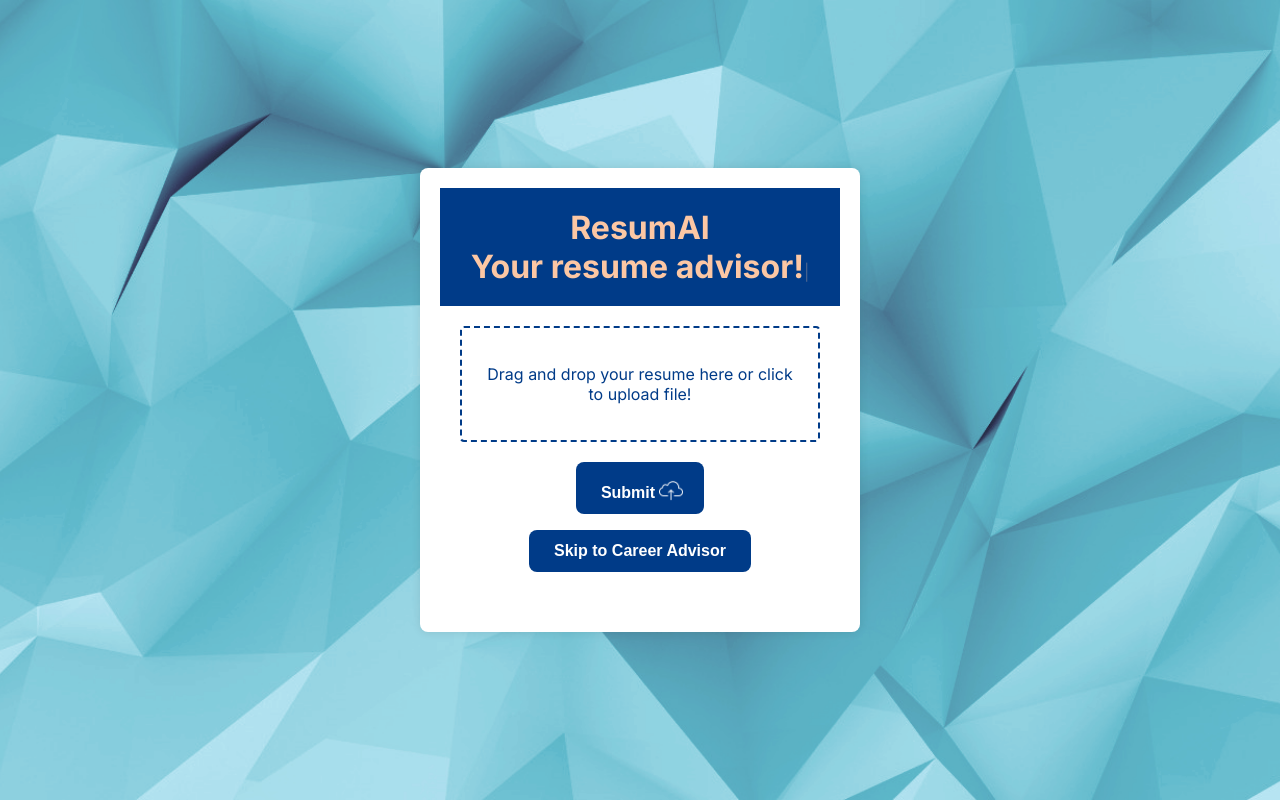
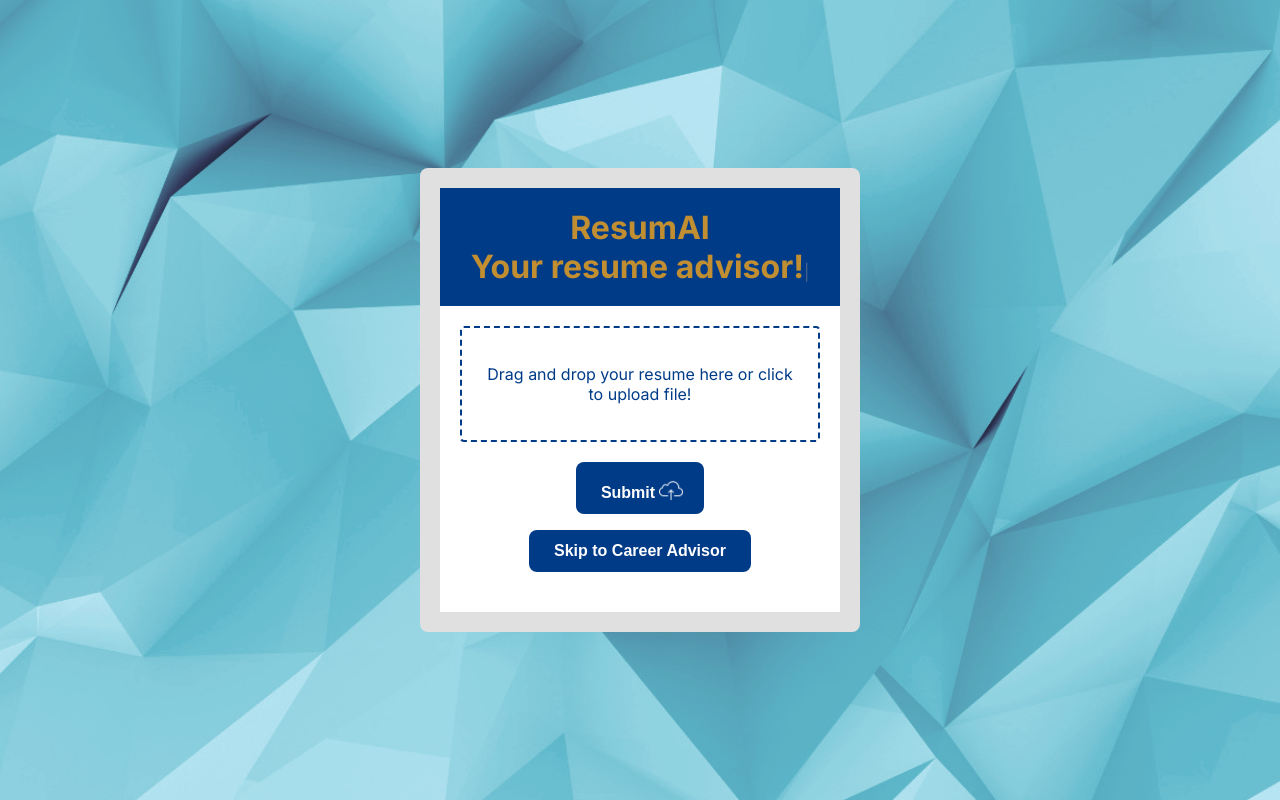
Before and after one commit to Visnu-Pandian/ResumAI, a Flask app: page / in a window 1280 px wide. Run offline with Flask 3, Linux system fonts and the light colour scheme.

Commit message:
Root colors

```diff
--- a/static/styles.css
+++ b/static/styles.css
@@ -1,6 +1,16 @@
+:root {
+    --terminal-color: rgba(26, 26, 26, 1);
+    --border-color: rgba(74, 74, 74, 1);
+    --text-color: rgba(224, 224, 224, 1);
+    --user-color: rgba(129, 199, 132, 1);
+    --gemini-color: rgba(100, 181, 246, 1);
+    --input-color: rgba(74, 74, 74, 1);
+    --primary-brand-color: rgba(0, 59, 136, 1);
+    --secondary-brand-color: rgba(193, 143, 50, 1);
+}
+
 body {
     font-family: 'Inter', sans-serif;
-    background-color: #e0e0e0;
     background-image: url("/static/assets/background.png");
     background-size: cover;
     background-position: center;
@@ -11,18 +21,20 @@ body {
     justify-content: center;
     align-items: center;
     min-height: 100vh;
+    box-sizing: border-box;
 }
 
 #typewriter {
     display: inline;
+    color: var(--secondary-brand-color);
 }
 
 /* index.html elements */
 
 .container {
-    background-color: #fff;
+    background-color: var(--text-color);
     border-radius: 8px;
-    box-shadow: 0 0 10px rgba(0, 0, 0, 0.1);
+
     overflow: hidden;
     width: 400px;
     max-width: 100%;
```
Also changed, not shown: other parts of static/styles.css (+1 -1 lines), templates/chat.html (+8 -14 lines).
